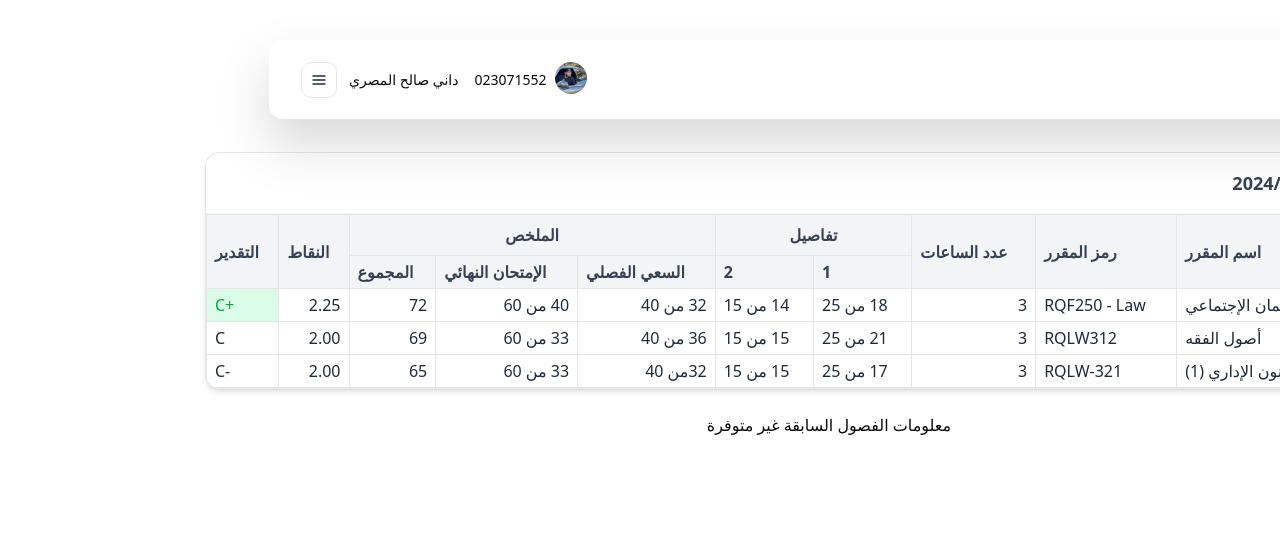
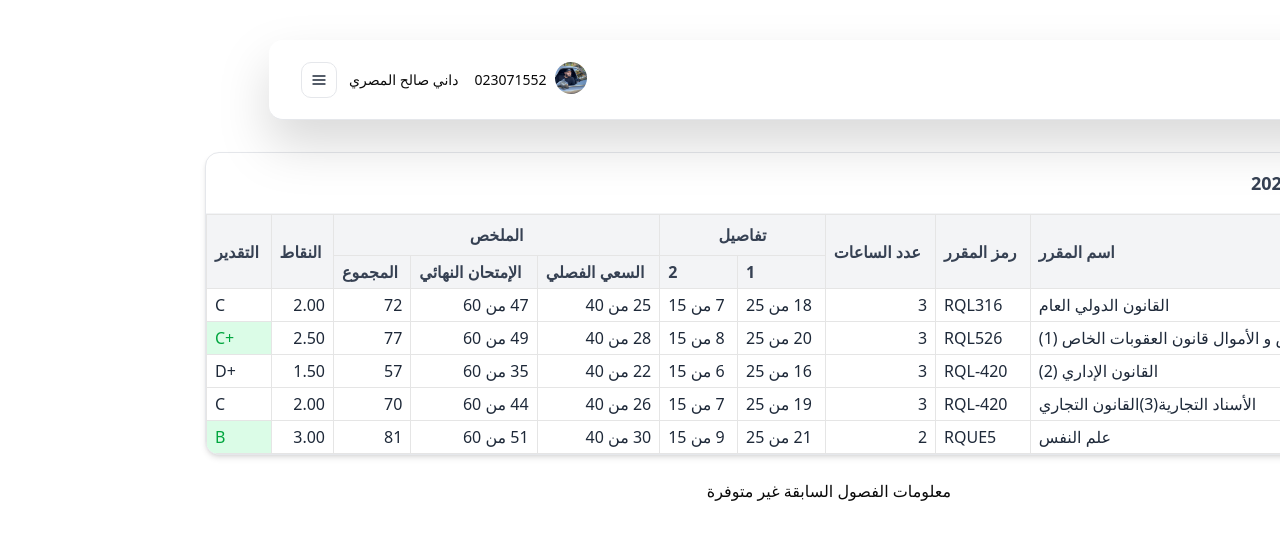
Before and after one commit to Ahmadajami/alshamuniversity, a SvelteKit app: page /home in a window 1280 px wide. Shown: the top 540 px of the page. Built offline with nearby package versions, Linux system fonts and the light colour scheme.

Commit message:
new semester 2

```diff
--- a/src/routes/home/+page.svelte
+++ b/src/routes/home/+page.svelte
@@ -4,40 +4,64 @@
 
 	const courseGrades = [
 		{
-			courseName: 'قانون العمل و الضمان الإجتماعي',
-			courseCode: 'RQF250 - Law',
+			courseName: 'القانون الدولي العام',
+			courseCode: 'RQL316',
 			credits: 3,
 			detail1: '18 من 25',
-			detail2: '14 من 15',
-			sumTest: '32 من 40',
-			finalTest: '40 من 60',
-			total: '72',
-			points: 2.25,
+			detail2: '7 من 15', // Low score
+			sumTest: '25 من 40', // 18 + 7 = 25
+			finalTest: '47 من 60',
+			total: '72', // 25 + 47 = 72
+			points: 2.0, // Standard 2.0 for C
+			grade: 'C'
+		},
+		{
+			courseName: ' الواقعة على الأشخاص و الأموال قانون العقوبات الخاص (1)',
+			courseCode: 'RQL526',
+			credits: 3,
+			detail1: '20 من 25',
+			detail2: '8 من 15', // Low score
+			sumTest: '28 من 40', // 20 + 8 = 28
+			finalTest: '49 من 60',
+			total: '77', // 28 + 49 = 77
+			points: 2.5, // Standard 2.5 for C+
 			grade: 'C+'
 		},
 		{
-			courseName: 'أصول الفقه',
-			courseCode: 'RQLW312',
-			credits: '3',
-			detail1: '21 من 25',
-			detail2: '15 من 15',
-			sumTest: '36 من 40',
-			finalTest: '33 من 60',
-			total: '69',
-			points: 2.0,
+			courseName: ' القانون الإداري (2)',
+			courseCode: 'RQL-420',
+			credits: 3,
+			detail1: '16 من 25',
+			detail2: '6 من 15', // Low score
+			sumTest: '22 من 40', // 16 + 6 = 22
+			finalTest: '35 من 60',
+			total: '57', // 22 + 45 = 67
+			points: 1.5, // Standard 1.5 for D+
+			grade: 'D+'
+		},
+		{
+			courseName: '  الأسناد التجارية(3)القانون التجاري',
+			courseCode: 'RQL-420',
+			credits: 3,
+			detail1: '19 من 25',
+			detail2: '7 من 15', // Low score
+			sumTest: '26 من 40', // 19 + 7 = 26
+			finalTest: '44 من 60',
+			total: '70', // 26 + 44 = 70
+			points: 2.0, // Standard 2.0 for C
 			grade: 'C'
 		},
 		{
-			courseName: ' القانون الإداري (1)',
-			courseCode: 'RQLW-321',
-			credits: '3',
-			detail1: '17 من 25',
-			detail2: '15 من 15',
-			sumTest: '32من 40',
-			finalTest: '33 من 60',
-			total: '65',
-			points: 2.0,
-			grade: 'C-'
+			courseName: 'علم النفس ',
+			courseCode: 'RQUE5',
+			credits: 2,
+			detail1: '21 من 25',
+			detail2: '9 من 15', // Low/Medium score
+			sumTest: '30 من 40', // 21 + 9 = 30
+			finalTest: '51 من 60',
+			total: '81', // 30 + 51 = 81
+			points: 3.0, // Standard 3.0 for B
+			grade: 'B'
 		}
 	];
 </script>
@@ -50,7 +74,7 @@
 <div class="mx-auto max-w-full p-4 md:max-w-screen">
 	<div class="overflow-hidden rounded-xl border border-gray-200 bg-white shadow-md">
 		<div class="border-b border-gray-100 p-4">
-			<h2 class="text-lg font-semibold text-gray-700">الفصل الصيفي 2024/2025</h2>
+			<h2 class="text-lg font-semibold text-gray-700">الفصل الأول 2025/2026</h2>
 		</div>
 		<div class="overflow-x-auto">
 			<table class=" min-w-full border-collapse text-left">
```
